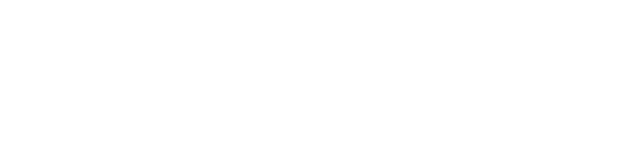
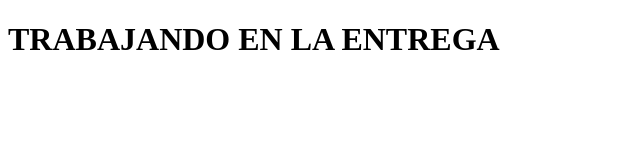
Before and after one commit to heryandejesus/2daentregareact, a plain HTML site: page index.html in a window 1280 px wide. Shown: the whole page, without its empty margins (0-640 px from the left). Drawn offline with Linux system fonts and the light colour scheme.

Commit message:
segundo commit

```diff
--- a/index.html
+++ b/index.html
@@ -6,6 +6,6 @@
     <title>Document</title>
 </head>
 <body>
-
+    <h1>TRABAJANDO EN LA ENTREGA</h1>
 </body>
 </html>
```
